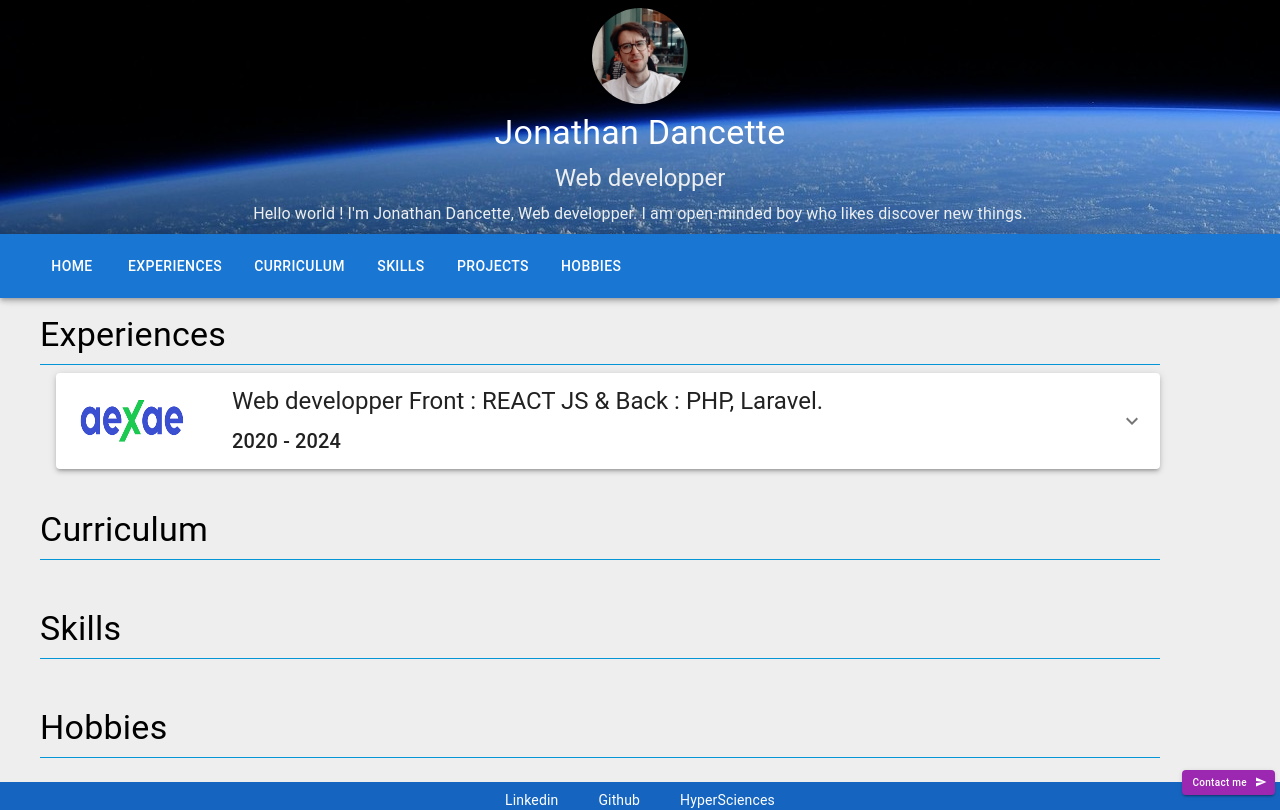
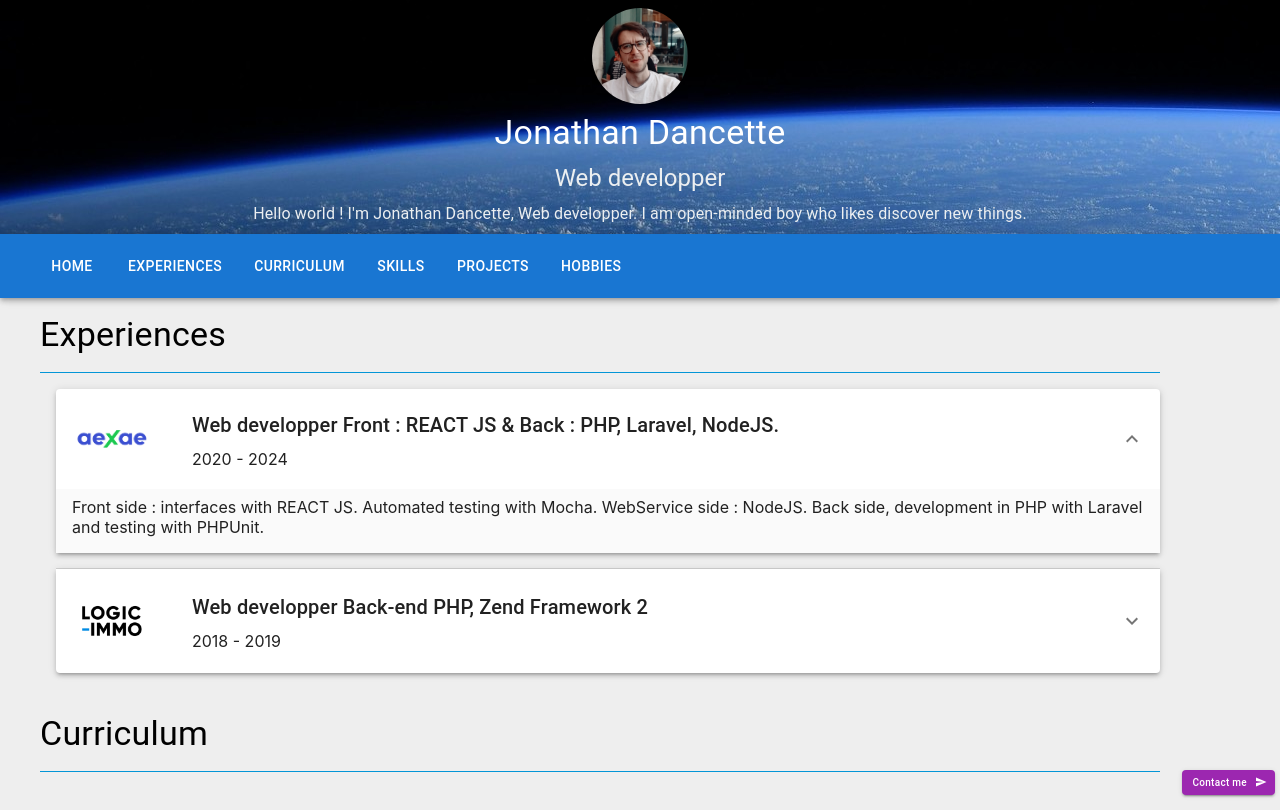
Before and after one commit to MyJooeee/contact-me, a React (Create React App) app: page / in a window 1280 px wide. Shown: the top 810 px of the page. Built offline with nearby package versions, Linux system fonts and the light colour scheme.

Commit message:
Improvement CardInfos

```diff
--- a/src/ContactMe/CardInfos.js
+++ b/src/ContactMe/CardInfos.js
@@ -3,10 +3,10 @@ import { Accordion, AccordionSummary, AccordionDetails, Stack, Typography } from
 import ExpandMoreIcon from '@mui/icons-material/ExpandMore';
 import { grey } from '@mui/material/colors';
 
-const CardInfos = ({ id, infos, logo, object, period, title }) => {
+const CardInfos = ({ id, infos, expanded, logo, object, period, title }) => {
 
   return (
-      <Accordion sx={{ boxShadow: 3 }} >
+      <Accordion defaultExpanded={expanded} sx={{ boxShadow: 3, minHeight: 100 }} >
         <AccordionSummary
           expandIcon={<ExpandMoreIcon />}
           aria-controls={id}
@@ -14,15 +14,15 @@ const CardInfos = ({ id, infos, logo, object, period, title }) => {
         >
           <Stack
             direction='row'
-            sx={{ gap: 5 }}>
+            sx={{ gap: 5, alignItems: 'center' }}>
             <img
               alt={`${title} logo`}
               srcSet={logo}
-              width={120}
+              width={80}
             />
             <Stack gap={1}>
-              <Typography variant="h5"> {object} </Typography>
-              <Typography variant="h6"> {period} </Typography>
+              <Typography variant="h6"> {object} </Typography>
+              <Typography variant="h7"> {period} </Typography>
             </Stack>
           </Stack>
         </AccordionSummary>
--- a/src/ContactMe/index.js
+++ b/src/ContactMe/index.js
@@ -3,11 +3,12 @@ import * as React from 'react';
 // Components
 import { blue, blueGrey, grey } from '@mui/material/colors';
 import { AppBar, Avatar, Button, Container, Divider, Stack, Toolbar, Typography, useScrollTrigger } from '@mui/material';
-import Accordion from './CardInfos';
+import CardInfos from './CardInfos';
 import { useTheme } from '@mui/material/styles';
 import Jonathan from '../Images/jonathan.jpg';
 import Earth from '../Images/earth.jpg';
 import Aexae from '../Images/aexae.png';
+import LogicImmo from '../Images/logic-immo.png';
 import Contact from './Contact';
 // import ScrollToTop from './ScrollToTop';
 
@@ -56,26 +57,39 @@ const ContactMe = () => {
           pl: 5,
           pr: 15
         }}>
-        <Stack sx={{ gap: 1 }}>
+        <Stack sx={{ gap: 2 }}>
           <Typography variant="h4">
             Experiences
           </Typography>
           <Divider sx={{ bgcolor: theme.palette.info.light }}/>
           <Stack sx={{ pl:2 }}>
-            <Accordion
+            <CardInfos
               id='aexae'
               title='AEXAE'
-              object='Web developper Front : REACT JS & Back : PHP, Laravel.'
+              object='Web developper Front : REACT JS & Back : PHP, Laravel, NodeJS.'
+              expanded
               logo={Aexae}
               period='2020 - 2024'
-              infos='Côté Front, interfaces REACT JS et NodeJS côté WebService.
-                    Tests automatisés.
-                    Côté Back, développement en PHP sous Laravel
-                    Tests unitaires.'
+              infos='Front side : interfaces with REACT JS. Automated testing with Mocha.
+                    WebService side : NodeJS.
+                    Back side, development in PHP with Laravel and testing with PHPUnit.'
+            />
+            <CardInfos
+              id='logic-immo'
+              title='Logic-Immo'
+              object='Web developper Back-end PHP, Zend Framework 2'
+              logo={LogicImmo}
+              period='2018 - 2019'
+              infos='
+                  Search Engine Optimization (SEO) of Logic-Immo sites.
+                  Developpment in PHP with Zend Framework 2.
+                  Units testing.
+                  Agile methodology.
+                  '
             />
           </Stack>
         </Stack>
-        <Stack sx={{ gap: 1 }}>
+        <Stack sx={{ gap: 2 }}>
           <Typography variant="h4">
           Curriculum
           </Typography>
@@ -83,7 +97,7 @@ const ContactMe = () => {
           <Stack sx={{ pl: 2 }}>
           </Stack>
         </Stack>
-        <Stack sx={{ gap: 1 }}>
+        <Stack sx={{ gap: 2 }}>
           <Typography variant="h4">
             Skills
           </Typography>
@@ -91,7 +105,7 @@ const ContactMe = () => {
           <Stack sx={{ pl: 2 }}>
           </Stack>
         </Stack>
-        <Stack sx={{ gap: 1 }}>
+        <Stack sx={{ gap: 2 }}>
           <Typography variant="h4">
             Hobbies
           </Typography>
```
Also changed, not shown: src/Images/logic-immo.png (added).
